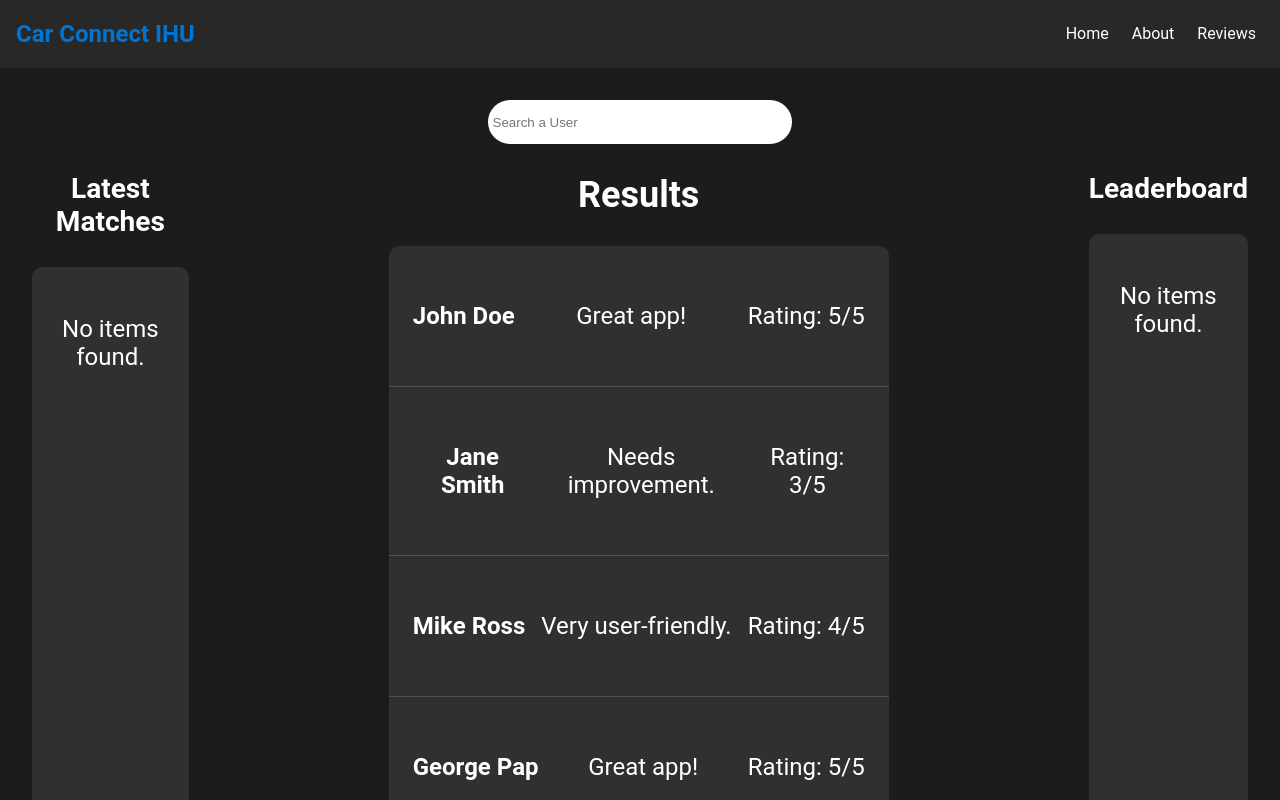
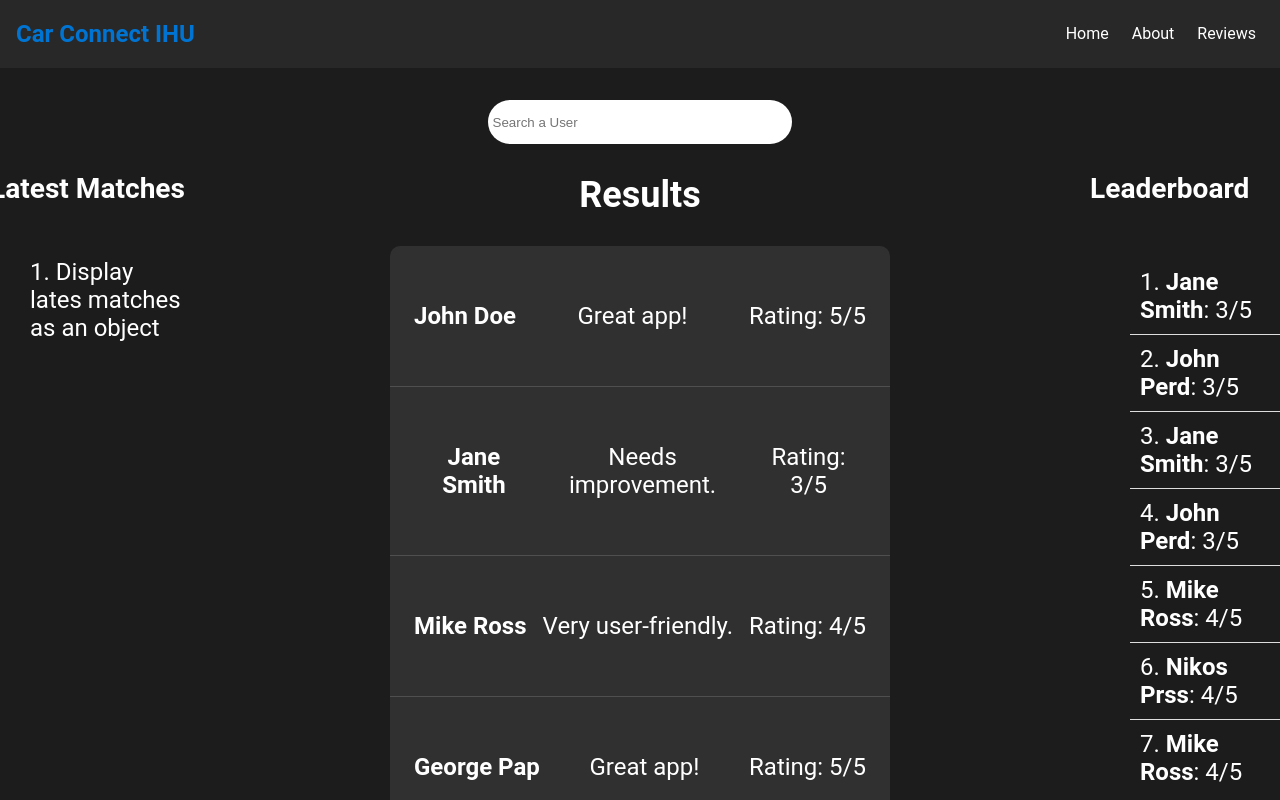
Before and after one commit to NautilusSoftwareIHU/CCIHU-Frontend, a Next.js app: page /reviews in a window 1280 px wide. Shown: the top 800 px of the page. Built offline with nearby package versions, Linux system fonts and the light colour scheme.

Commit message:
Minor changes

```diff
--- a/app/reviews/page.js
+++ b/app/reviews/page.js
@@ -10,8 +10,18 @@ const page = () => {
     { id: 4, username: "George Pap", review: "Great app!", rating: 5 },
     { id: 5, username: "John Perd", review: "Needs improvement.", rating: 3 },
     { id: 6, username: "Nikos Prss", review: "Very user-friendly.", rating: 4 },
+    { id: 7, username: "John Passias", review: "Great Driver!", rating: 5 },
+    { id: 8, username: "Jane Smith", review: "Needs improvement.", rating: 3 },
+    { id: 9, username: "Mike Ross", review: "Very friendly.", rating: 4 },
+    { id: 10, username: "George Pap", review: "Great app!", rating: 5 },
+    { id: 11, username: "John Perd", review: "Needs improvement.", rating: 3 },
+    { id: 12, username: "Nikos Prss", review: "Very user-friendly.", rating: 4 },
   ];
 
+
+  const getOrderedReviews = (reviews) =>{
+    return [...reviews].sort((a,b)=>a.rating-b.rating).slice(0,10);
+  }
   const [SearchTerm, setSearchTerm] = useState("");
 
   return (
@@ -29,9 +39,11 @@ const page = () => {
         <div className={styles.row}>
           <div className={styles.latestmatches}>
             <h3>Latest Matches</h3>
-            <Matches minHeight="641px">
-
-            </Matches>
+            <div className={styles.latest}>
+              <ol>
+                <li>Display lates matches as an object</li>
+              </ol>
+            </div>
           </div>
           <div className={styles.results}>
             <h2>Results</h2>
@@ -44,7 +56,15 @@ const page = () => {
           </div>
           <div className={styles.leaderboard}>
             <h3>Leaderboard</h3>
-            <Matches minHeight="641px" />
+            <div className={styles.leader}>
+              <ol>
+                {getOrderedReviews(reviews).map((review,index)=>(
+                  <li key={review.id} className={styles.leaderItem}>
+                    <strong> {review.username}</strong>: {review.rating}/5
+                  </li>
+                ))}
+              </ol>
+            </div>
           </div>
         </div>
       </div>
--- a/app/reviews/reviews.module.css
+++ b/app/reviews/reviews.module.css
@@ -28,15 +28,35 @@
   padding: 0.3rem;
   border-radius: 25px;
   border: none;
-  outline: none; /* Optional: Removes the focus outline */
-  appearance: none; /* Optional: Removes the default arrow (browser-specific) */
+  outline: none;
+  appearance: none;
 }
 
-.latestmatches,
-.leaderboard {
+.latest,
+.leader{
+  height: 35rem;
   display: flex;
   flex-direction: column;
-  text-align: center;
+  align-items: center;
+  width: 200px;
+  overflow-y: auto;
+  scrollbar-width: thin;
+  scrollbar-color: #6b6b6b #303030;
+  padding: 0;
+  margin: 0;
+  list-style-position: inside;
+}
+
+
+.leaderItem {
+  padding: 10px;
+  font-size: 24px;
+  border-bottom: 1px solid #ddd;
+}
+
+.leaderItem strong {
+  color: white;
+  font-weight: bold;
 }
 
 .results {
@@ -57,7 +77,7 @@
   transition: all ease 0.3s;
 }
 
-@media (max-width:765px) {
+@media (max-width:900px) {
   .row{
     display: flex;
     flex-direction: column;
@@ -66,5 +86,15 @@
     width: max-content;
     gap: 20px;
   }
-
+  .leader,
+  .latest{
+    width: 400px;
+    height: 150px;
+  }
+  .latestmatches,
+  .leaderboard{
+    display: flex;
+    flex-direction: column;
+    align-items: center;
+  }
 }
--- a/components/Navbar/Navbar.module.css
+++ b/components/Navbar/Navbar.module.css
@@ -28,4 +28,5 @@
 
 .pages a:hover {
   color: #0074d2;
+  transition: all ease 0.25s;
 }
--- a/package.json
+++ b/package.json
@@ -9,7 +9,7 @@
     "lint": "next lint"
   },
   "dependencies": {
-    "next": "15.1.0",
+    "next": "^15.1.1-canary.16",
     "react": "^19.0.0",
     "react-dom": "^19.0.0",
     "react-search-box": "^2.3.0"
```
